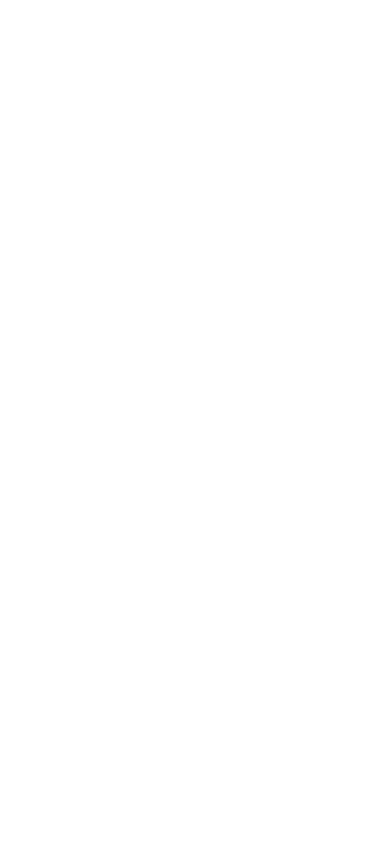
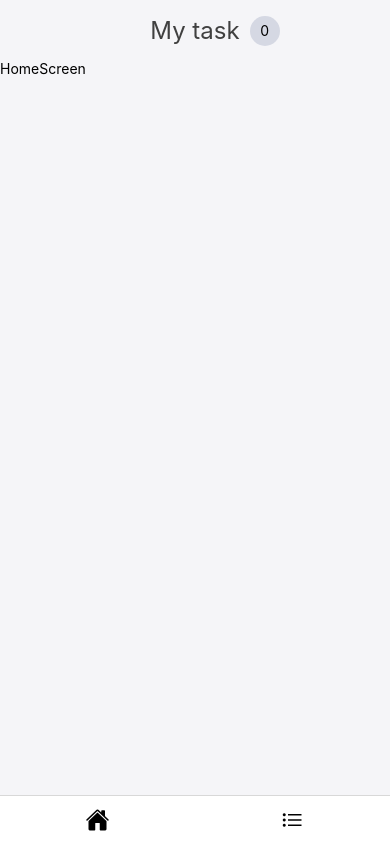
Before and after one commit to materally/todoapp-react-native, a React Native app: screen / in a window 390 px wide. Built offline with nearby package versions, Linux system fonts and the light colour scheme.

Commit message:
feat: :sparkles: create routing logic

```diff
--- a/App.tsx
+++ b/App.tsx
@@ -1,20 +1,22 @@
 import React from 'react';
-import {
-  SafeAreaView,
-  ScrollView,
-  StatusBar,
-} from 'react-native';
+import { NavigationContainer } from '@react-navigation/native';
+import { createBottomTabNavigator } from '@react-navigation/bottom-tabs';
+
+import { useRoutes } from './hooks/useRoutes';
+
+const Tab = createBottomTabNavigator();
 
 function App(): JSX.Element {
+  const routes = useRoutes();
+
   return (
-    <SafeAreaView>
-      <StatusBar />
-      <ScrollView
-        contentInsetAdjustmentBehavior="automatic">
-
-
-      </ScrollView>
-    </SafeAreaView>
+    <NavigationContainer>
+      <Tab.Navigator>
+        {
+          routes.map(({ name, component, options }) => <Tab.Screen key={name} name={name} component={component} options={options} />)
+        }
+      </Tab.Navigator>
+    </NavigationContainer>
   );
 }
 
--- /dev/null
+++ b/hooks/useRoutes.tsx
@@ -0,0 +1,40 @@
+import React from "react";
+import { BottomTabNavigationOptions } from "@react-navigation/bottom-tabs";
+import Ionicons from "react-native-vector-icons/Ionicons";
+
+import { HomeScreen, CompletedScreen } from "../screens";
+
+interface Route {
+  name: string;
+  component: React.ComponentType,
+  options?: BottomTabNavigationOptions
+}
+
+type Routes = Array<Route>;
+
+const commonOptions = {
+  headerShown: false,
+  tabBarShowLabel: false,
+}
+
+export const useRoutes = (): Routes => {
+
+  return [
+    {
+      name: 'Home',
+      component: HomeScreen,
+      options: {
+        ...commonOptions,
+        tabBarIcon: ({ focused }) => <Ionicons name={focused ? 'home' : 'home-outline'} size={24} />
+      }
+    },
+    {
+      name: 'Completed',
+      component: CompletedScreen,
+      options: {
+        ...commonOptions,
+        tabBarIcon: ({ focused }) => <Ionicons name={focused ? 'list' : 'list-outline'} size={24} />
+      }
+    }
+  ]
+}
```
